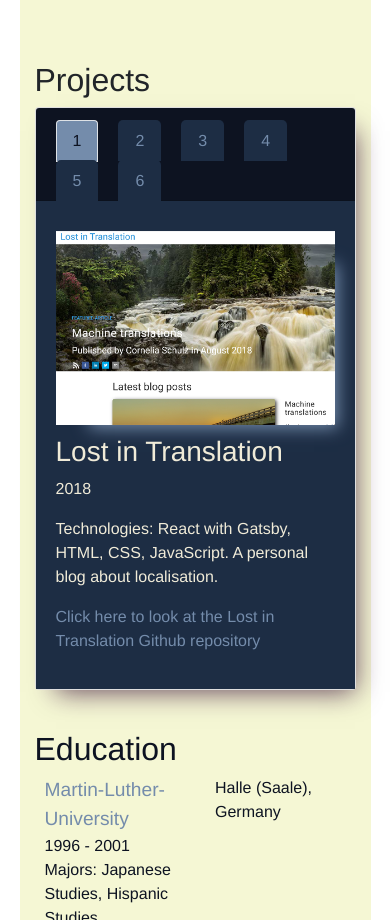
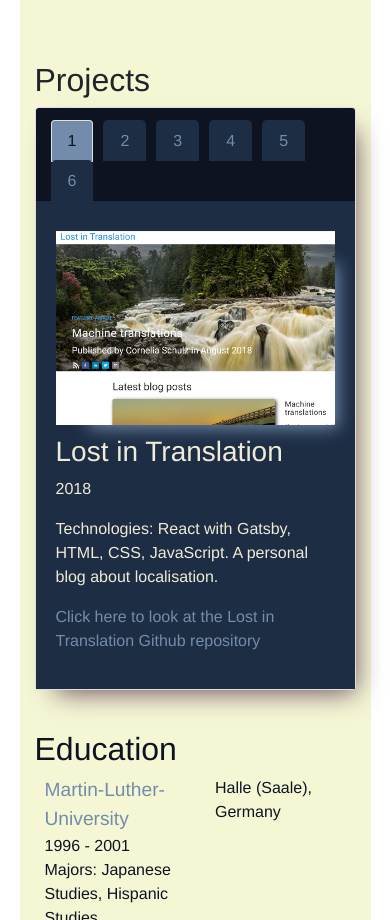
Before and after one commit to cornelia-schulz/resume-vue, a Vue app: page /#/ in a window 390 px wide. Shown: the part 1240-2160 px from the top of the page. Built offline with nearby package versions, Linux system fonts and the light colour scheme.

Commit message:
updating tab sizes to better fit mobile screens

```diff
--- a/src/components/Projects.vue
+++ b/src/components/Projects.vue
@@ -129,6 +129,14 @@ export default {
     margin: 0 auto;
     margin-top: 10px;
   }
+  .nav-link {
+    padding: 11px;
+    margin: 0;
+  }
+  .nav-item {
+    margin-left: 5px;
+    margin-right: 5px;
+  }
 }
 
 </style>
```
